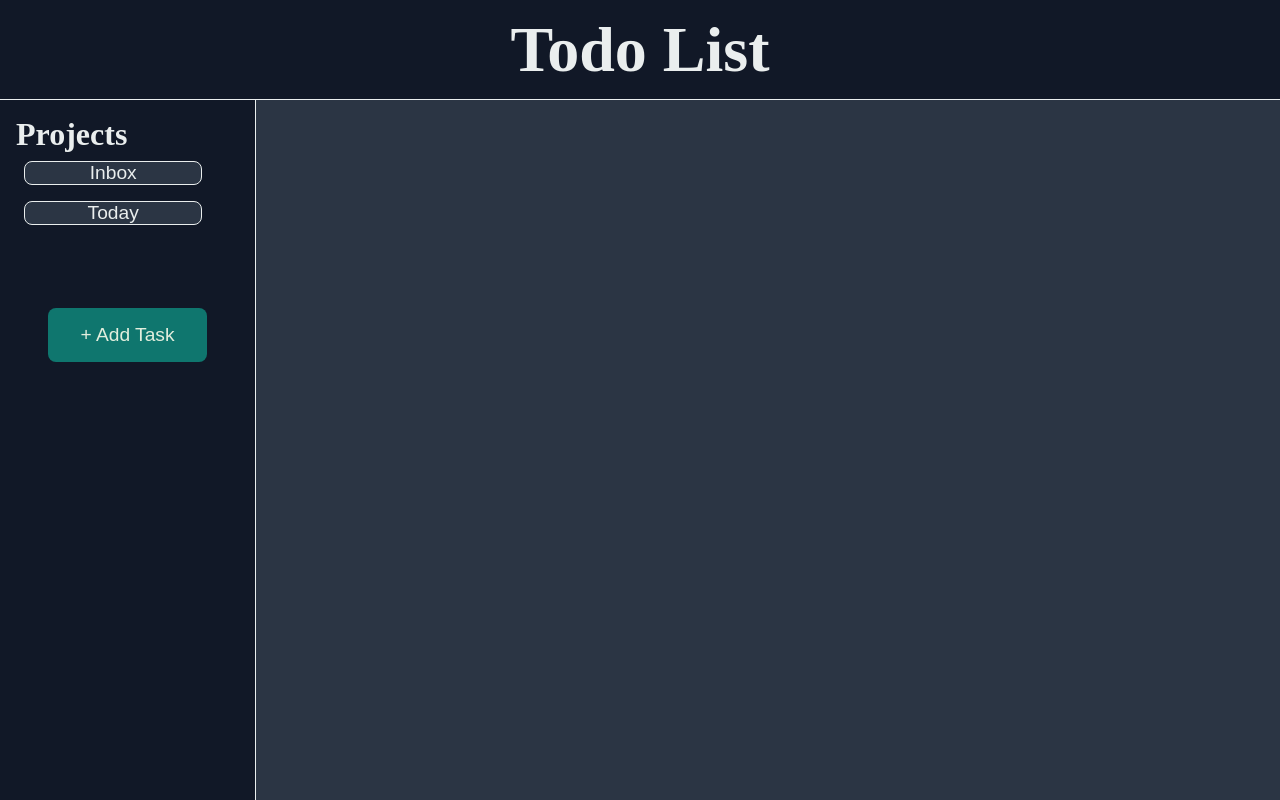
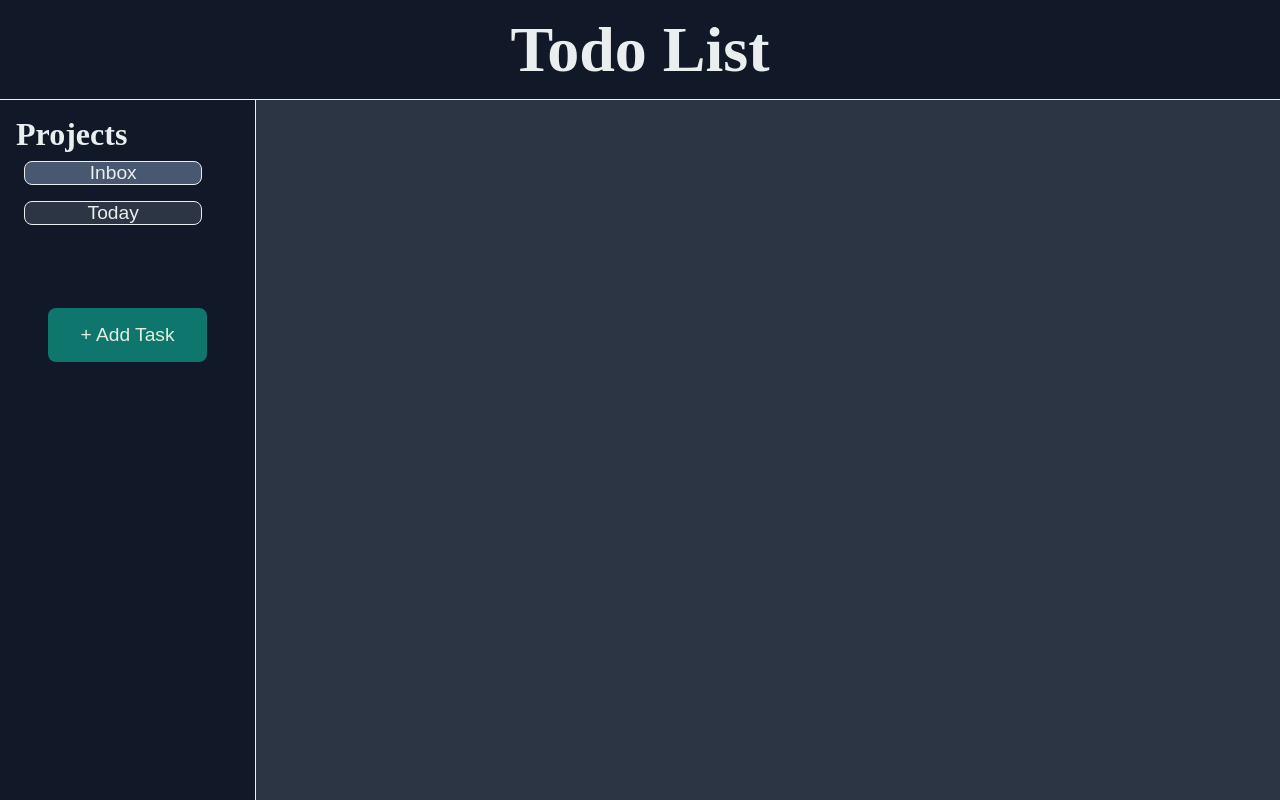
Before and after one commit to AnwarMadani/Todo-list-webpack, a plain HTML site: page index.html in a window 1280 px wide. Drawn offline with Linux system fonts and the light colour scheme.

Commit message:
fix inbox today button style

```diff
--- a/index.html
+++ b/index.html
@@ -11,7 +11,7 @@
         <div class="sidebar">
             <ul class="task-inbox">
                 <li><h2>Projects</h2></li>
-                <li><button id="inbox active">Inbox</button></li>
+                <li><button id="inbox" class="active">Inbox</button></li>
                 <li><button id="today">Today</button></li>
                 <!-- <li><button id="thisWeek">This Week</button></li> -->
             </ul>
```
Also changed, not shown: main.js (+1 -1 lines).
